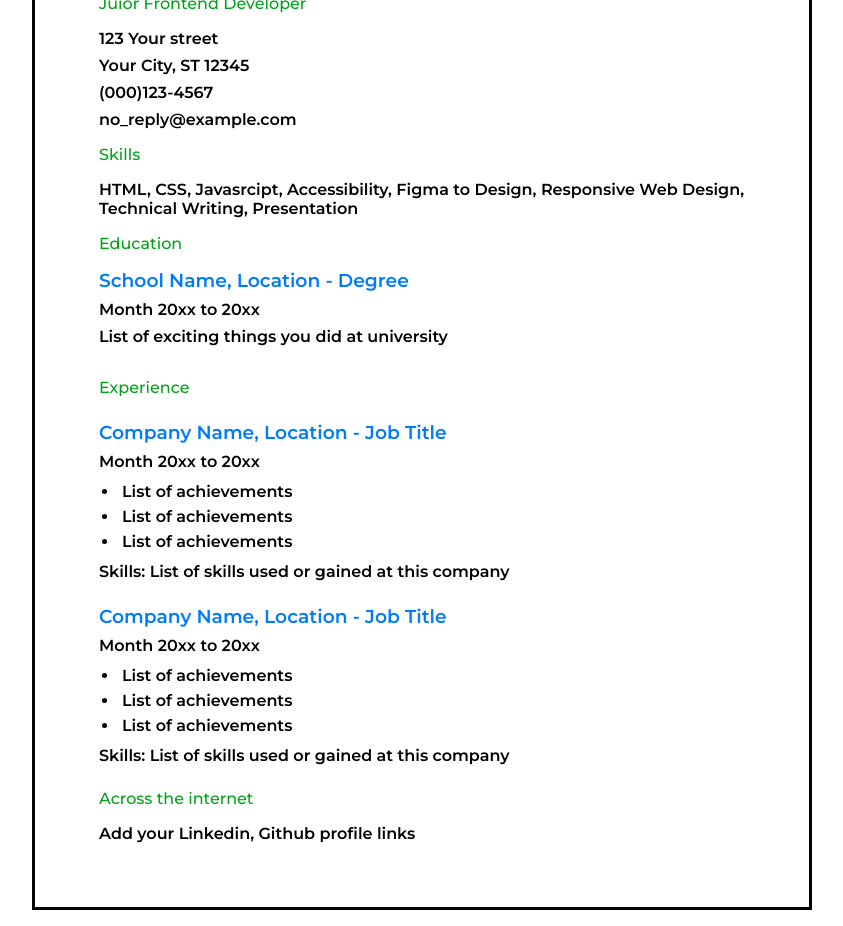
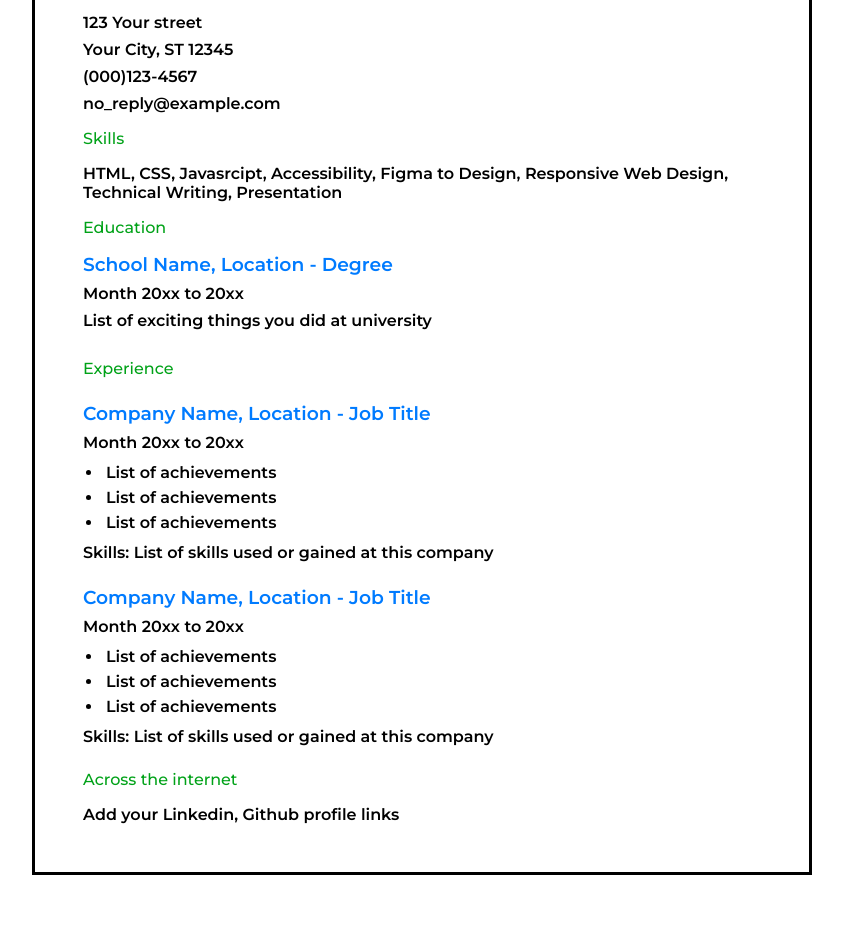
Before and after one commit to zokthavy/single-page, a plain HTML site: page index.html in a window 1280 px wide. Shown: the part 163-1089 px from the top of the page, without its empty margins (218-1061 px from the left). After the commit the page ends 1054 px from the top, so only its background shows below. Drawn offline with Linux system fonts and the light colour scheme.

Commit message:
Add README and edit a little style

```diff
--- a/style.css
+++ b/style.css
@@ -14,7 +14,7 @@ body {
     max-width: 780px;
     margin: 1rem auto;
     border: 3px solid #000;
-    padding: 4rem;
+    padding: 3rem;
 
     h1 {
         font-weight: 400;
@@ -74,7 +74,7 @@ body {
 }
 
 .experience {
-    margin-top: 2rem;
+    margin-top: 1.8rem;
 
     .experience-detail {
         margin: 1.5rem 0;
```
Also changed, not shown: assets/image.png (added), 1 other file.
